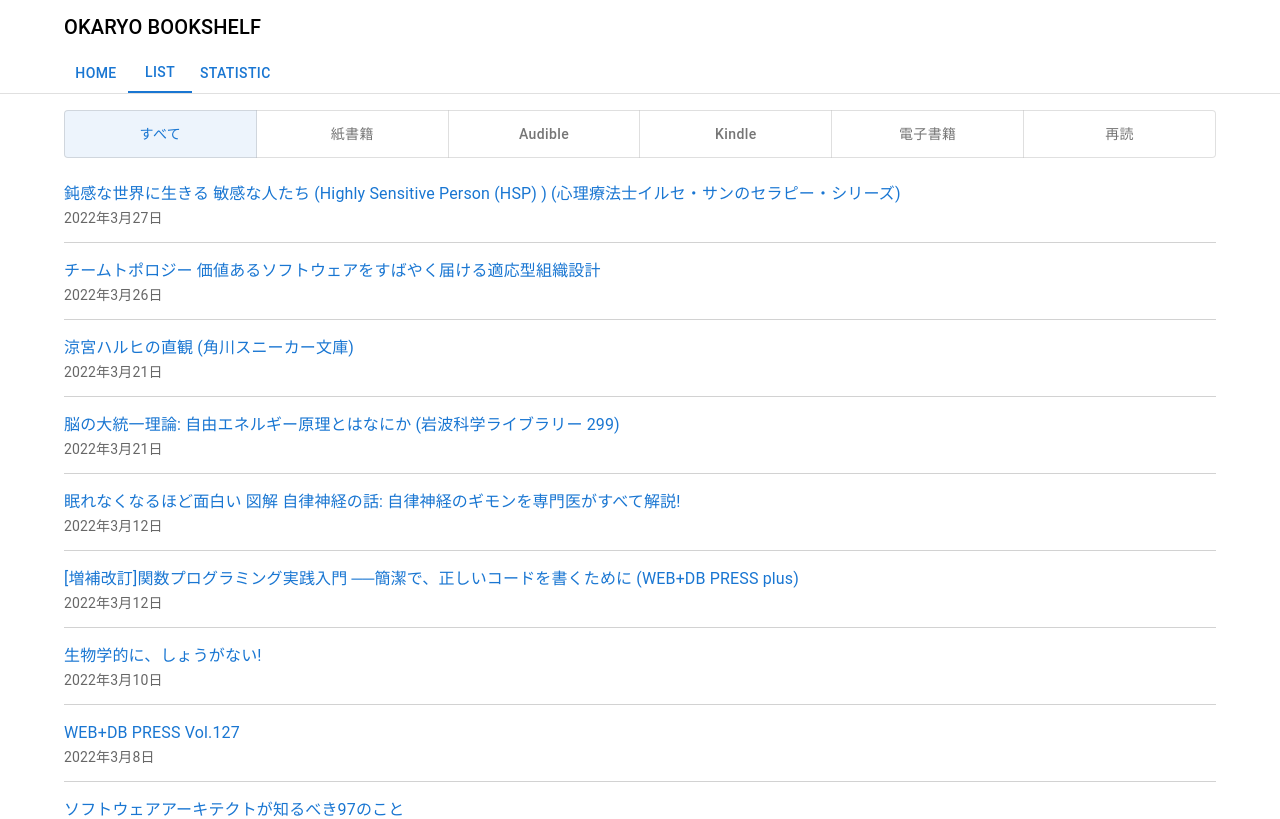
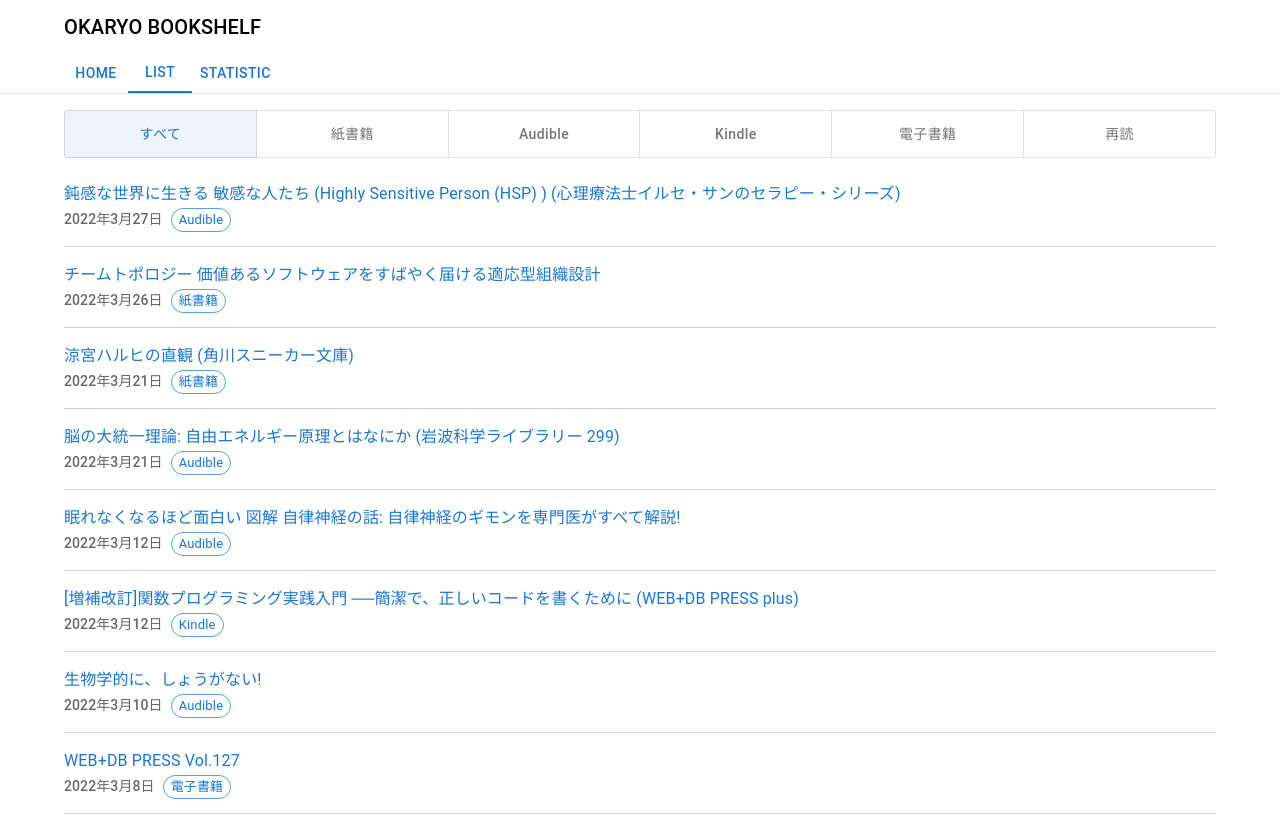
Before and after one commit to okaryo/book.okaryo.io, a Next.js app: page /list in a window 1280 px wide. Shown: the top 819 px of the page. Built offline with nearby package versions, Linux system fonts and the light colour scheme.

Commit message:
[modify] book list page to format chip

```diff
--- a/src/components/BookList.tsx
+++ b/src/components/BookList.tsx
@@ -1,4 +1,4 @@
-import { Button, ButtonGroup, Link, List, ListItem, ListItemButton, ListItemText, ToggleButton, ToggleButtonGroup, Typography } from '@mui/material'
+import { Button, ButtonGroup, Chip, Link, List, ListItem, ListItemButton, ListItemText, Stack, ToggleButton, ToggleButtonGroup, Typography } from '@mui/material'
 import { Box } from '@mui/system'
 import { useState } from 'react'
 import { useSelector } from 'react-redux'
@@ -56,6 +56,22 @@ const BookList = () => {
         {
           bookRecords.values.map((record, index) => {
             const dateText = record.formatDate
+            var formatLabel: string
+            switch (record.format) {
+              case 'Paper':
+                formatLabel = '紙書籍'
+                break
+              case 'Audible':
+                formatLabel = 'Audible'
+                break
+              case 'Kindle':
+                formatLabel = 'Kindle'
+                break
+              case 'Ebook':
+                formatLabel = '電子書籍'
+                break
+            }
+
             return (
               <ListItem key={index} style={{borderBottom: '1px solid #D2D2D2'}} disablePadding >
                 <ListItemButton style={{ width: '100%' }} sx={{pr: 0, pl: 0}}>
@@ -76,7 +92,13 @@ const BookList = () => {
                         </Typography>
                       </Link>
                     }
-                    secondary={dateText}
+                    secondary={
+                      <Stack direction='row' spacing={1} alignItems='center'>
+                        <Typography variant='subtitle2' component='p'>{dateText}</Typography>
+                        <Chip label={formatLabel} size='small' color='primary' variant='outlined' />
+                        {record.isRereading &&  <Chip label='再読' size='small' color='success' variant='outlined' />}
+                      </Stack>
+                    }
                   />
                 </ListItemButton>
               </ListItem>
```
